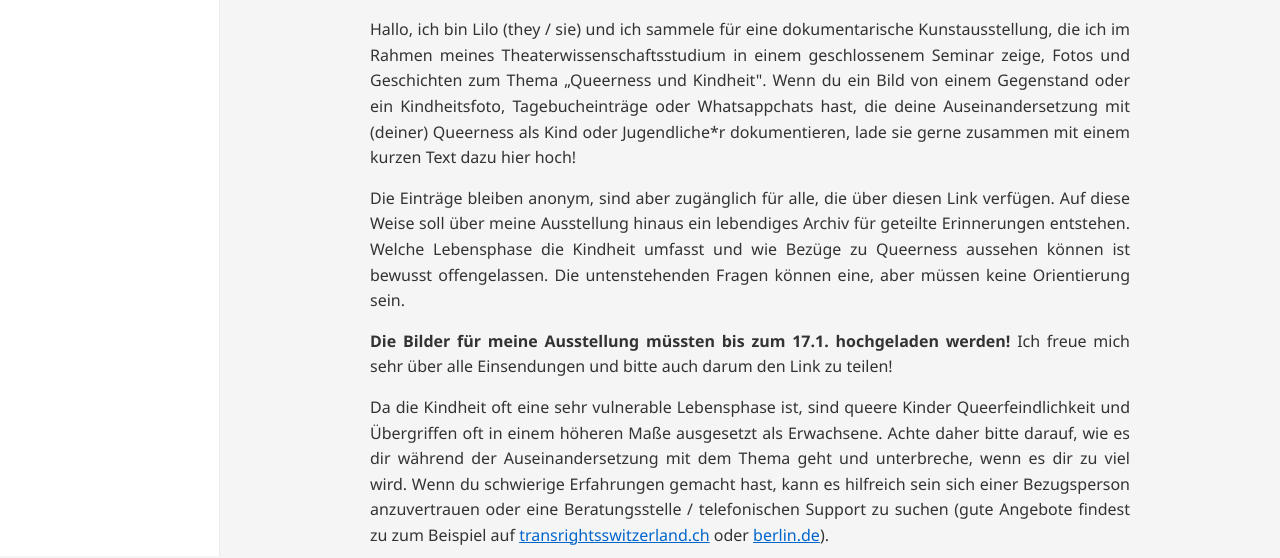
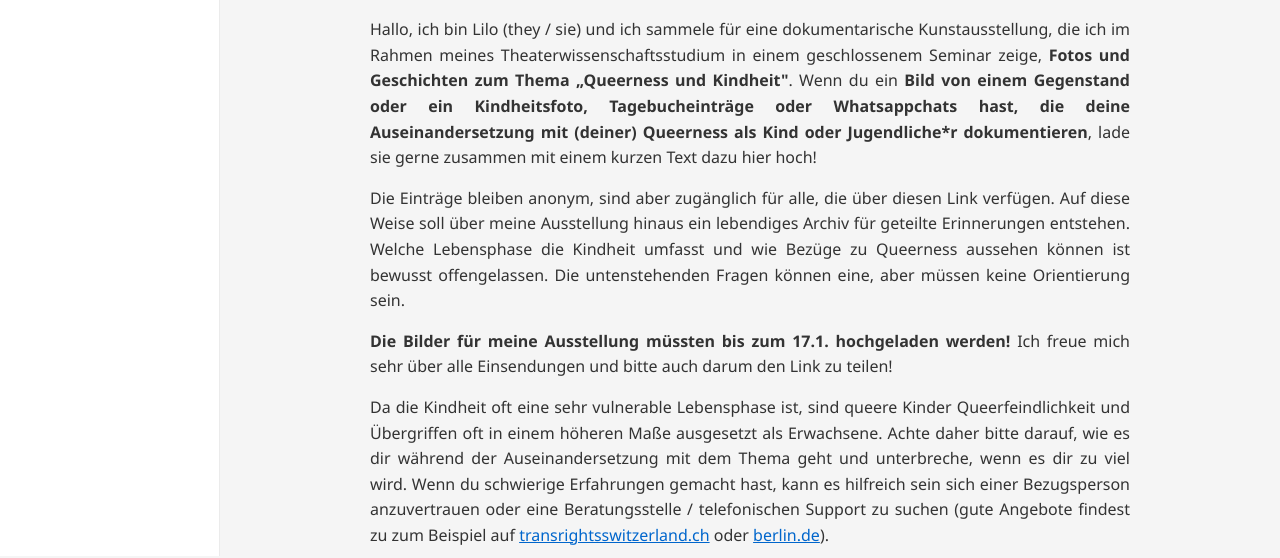
Before and after one commit to therealadityashankar/trans-project, a plain HTML site: page post.html in a window 1280 px wide. Shown: the part 244-802 px from the top of the page. Drawn offline with Linux system fonts and the light colour scheme; a web font is replaced by a local one.

Commit message:
modified the german version to be appropriately bold too

```diff
--- a/post.html
+++ b/post.html
@@ -55,7 +55,7 @@
             <main class="content">
                 <div class="lang-block" data-lang="de">
                     <h1>Queerness & Kindheit</h1>
-                    <p>Hallo, ich bin Lilo (they / sie) und ich sammele für eine dokumentarische Kunstausstellung, die ich im Rahmen meines Theaterwissenschaftsstudium in einem geschlossenem Seminar zeige, Fotos und Geschichten zum Thema „Queerness und Kindheit". Wenn du ein Bild von einem Gegenstand oder ein Kindheitsfoto, Tagebucheinträge oder Whatsappchats hast, die deine Auseinandersetzung mit (deiner) Queerness als Kind oder Jugendliche*r dokumentieren, lade sie gerne zusammen mit einem kurzen Text dazu hier hoch!</p>
+                    <p>Hallo, ich bin Lilo (they / sie) und ich sammele für eine dokumentarische Kunstausstellung, die ich im Rahmen meines Theaterwissenschaftsstudium in einem geschlossenem Seminar zeige, <b>Fotos und Geschichten zum Thema „Queerness und Kindheit"</b>. Wenn du ein <b>Bild von einem Gegenstand oder ein Kindheitsfoto, Tagebucheinträge oder Whatsappchats hast, die deine Auseinandersetzung mit (deiner) Queerness als Kind oder Jugendliche*r dokumentieren</b>, lade sie gerne zusammen mit einem kurzen Text dazu hier hoch!</p>
 
                     <p>Die Einträge bleiben anonym, sind aber zugänglich für alle, die über diesen Link verfügen. Auf diese Weise soll über meine Ausstellung hinaus ein lebendiges Archiv für geteilte Erinnerungen entstehen. Welche Lebensphase die Kindheit umfasst und wie Bezüge zu Queerness aussehen können ist bewusst offengelassen. Die untenstehenden Fragen können eine, aber müssen keine Orientierung sein.</p>
 
```
